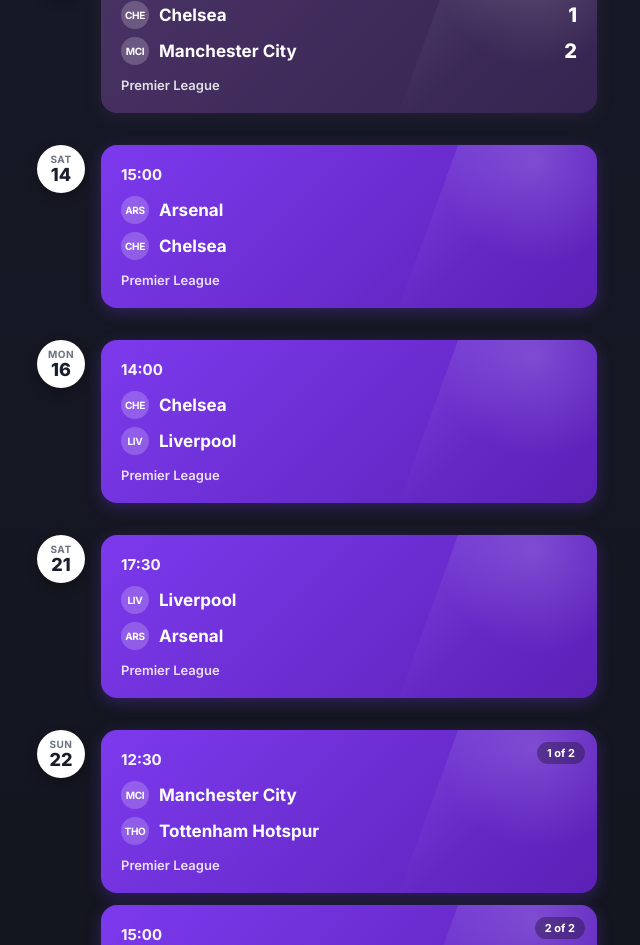
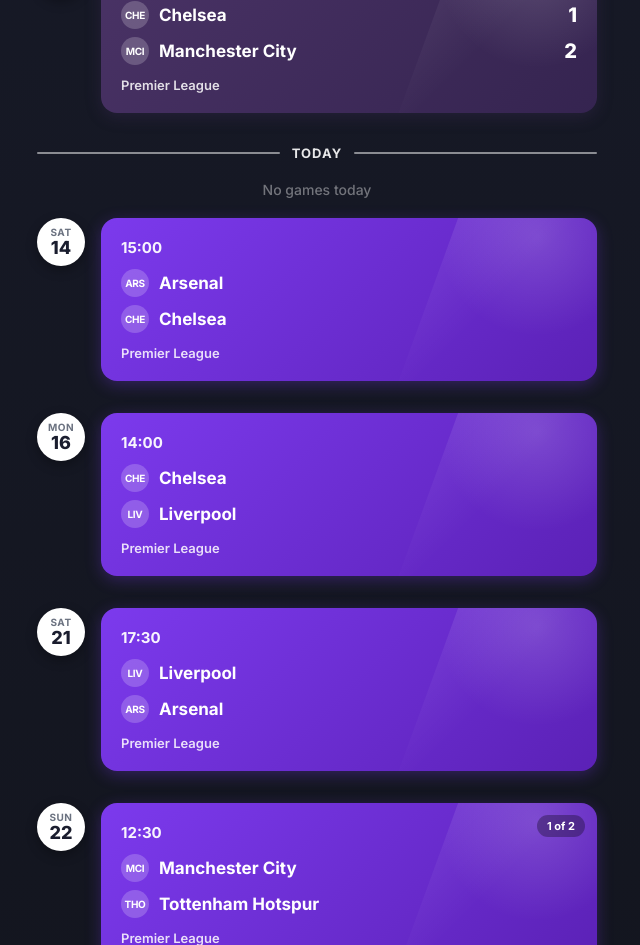
Before and after one commit to gilhokim0924/Scalendar, a React (Vite) app in the folder web/: page / in a window 1280 px wide. Shown: the part 1430-2375 px from the top of the page, without its empty margins (323-963 px from the left). Built offline with nearby package versions, Linux system fonts and the light colour scheme; the HTML template or start-up script is replaced by a standard one.

Commit message:
feat: add today bookmark marker line with no-games message
Replace purple today badge with a full-width white bookmark line that
marks today's position in the timeline. Shows "No games today" when
there are no events. Page auto-scrolls to center on the marker on load.

```diff
--- a/web/src/pages/CalendarPage.css
+++ b/web/src/pages/CalendarPage.css
@@ -149,28 +149,39 @@
   font-size: 18px;
 }
 
-/* Today Badge */
-.date-badge-today {
-  background: linear-gradient(135deg, #6366f1 0%, #8b5cf6 100%);
-  box-shadow: 0 4px 12px rgba(99, 102, 241, 0.4);
+/* Today Marker */
+.today-marker {
+  display: flex;
+  align-items: center;
+  gap: 12px;
+  margin: 16px 0;
+  flex-wrap: wrap;
+  justify-content: center;
 }
 
-.date-badge-today .date-day {
-  color: rgba(255, 255, 255, 0.85);
+.today-marker-line {
+  flex: 1;
+  height: 2px;
+  background: rgba(255, 255, 255, 0.5);
+  border-radius: 1px;
 }
 
-.date-badge-today .date-number {
-  color: #ffffff;
+.today-marker-label {
+  font-size: 13px;
+  font-weight: 700;
+  color: rgba(255, 255, 255, 0.9);
+  text-transform: uppercase;
+  letter-spacing: 1px;
+  flex-shrink: 0;
 }
 
-.date-today-label {
-  font-size: 9px;
-  font-weight: 700;
-  color: rgba(255, 255, 255, 0.8);
-  text-transform: uppercase;
-  letter-spacing: 0.5px;
-  margin-top: 2px;
-  line-height: 1;
+.today-no-games {
+  width: 100%;
+  text-align: center;
+  font-size: 14px;
+  font-weight: 500;
+  color: rgba(255, 255, 255, 0.4);
+  padding: 8px 0 4px;
 }
 
 /* Month Separator */
@@ -244,12 +255,6 @@
   align-items: center;
   justify-content: center;
   box-shadow: 0 4px 12px rgba(0, 0, 0, 0.3);
-}
-
-.date-badge-today {
-  height: auto;
-  border-radius: 24px 24px 14px 14px;
-  padding: 8px 0 5px;
 }
 
 .date-day {
--- a/web/src/pages/CalendarPage.tsx
+++ b/web/src/pages/CalendarPage.tsx
@@ -57,18 +57,17 @@
     return mockTeams.find(team => team.id === teamId);
   };
 
-  // Find the first date key to scroll to (today, or first future date)
-  const dateKeys = Object.keys(groupedEvents);
-  const scrollToDateKey = dateKeys.find(dk => dk >= todayStr) || dateKeys[dateKeys.length - 1];
+  const hasTodayEvents = !!groupedEvents[todayStr];
 
   const todayRef = useRef<HTMLDivElement>(null);
 
   useEffect(() => {
-    todayRef.current?.scrollIntoView({ block: 'start' });
+    todayRef.current?.scrollIntoView({ block: 'center' });
   }, []);
 
-  // Track months for separators
+  // Track months for separators and today marker insertion
   let lastMonth = '';
+  let todayMarkerInserted = false;
 
   return (
     <div className="app-container">
@@ -113,16 +112,34 @@
             lastMonth = currentMonth;
             const isDateToday = dateKey === todayStr;
 
+            // Insert today marker before the first future date if no events today
+            const insertTodayMarkerBefore = !todayMarkerInserted && !hasTodayEvents && dateKey > todayStr;
+            if (insertTodayMarkerBefore) todayMarkerInserted = true;
+
             return (
-              <div key={dateKey} ref={dateKey === scrollToDateKey ? todayRef : undefined}>
+              <div key={dateKey}>
+                {insertTodayMarkerBefore && (
+                  <div ref={todayRef} className="today-marker">
+                    <div className="today-marker-line" />
+                    <span className="today-marker-label">Today</span>
+                    <div className="today-marker-line" />
+                    <div className="today-no-games">No games today</div>
+                  </div>
+                )}
                 {showMonthSeparator && (
                   <div className="month-separator">{currentMonth}</div>
                 )}
+                {isDateToday && (
+                  <div ref={todayRef} className="today-marker">
+                    <div className="today-marker-line" />
+                    <span className="today-marker-label">Today</span>
+                    <div className="today-marker-line" />
+                  </div>
+                )}
                 <div className="date-group">
-                  <div className={`date-badge ${isDateToday ? 'date-badge-today' : ''}`}>
+                  <div className="date-badge">
                     <div className="date-day">{dayOfWeek}</div>
                     <div className="date-number">{dayNumber}</div>
-                    {isDateToday && <div className="date-today-label">Today</div>}
                   </div>
 
                   <div className="events-for-date">
```
